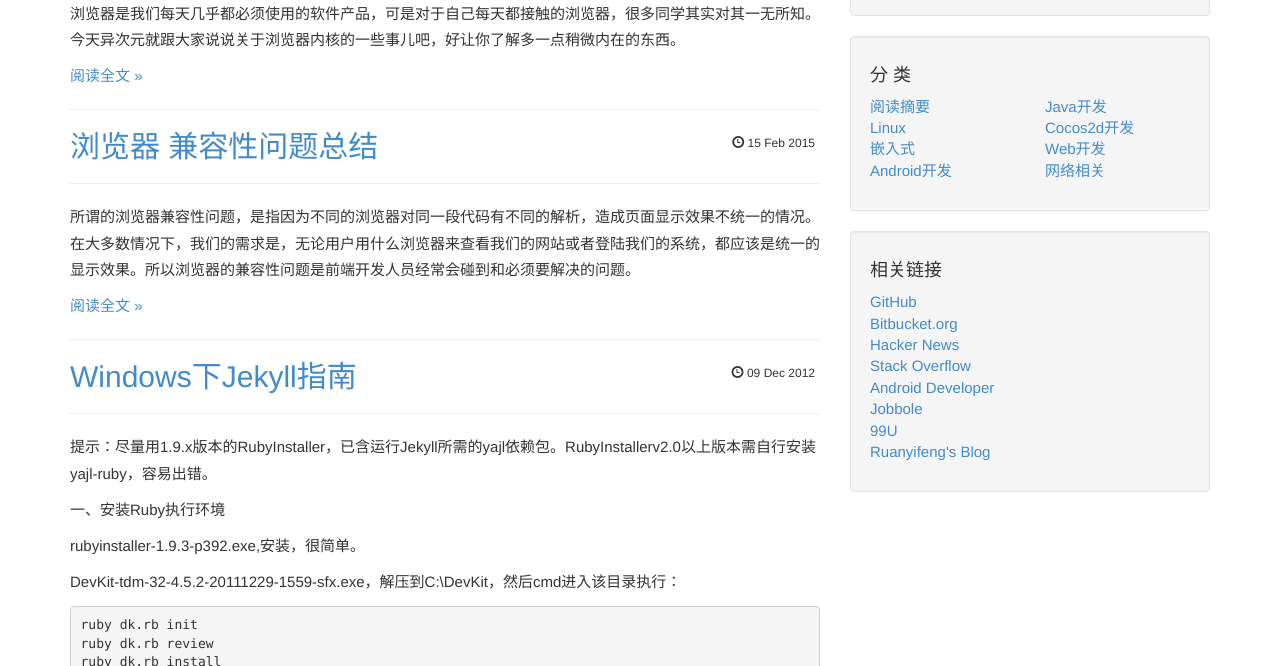
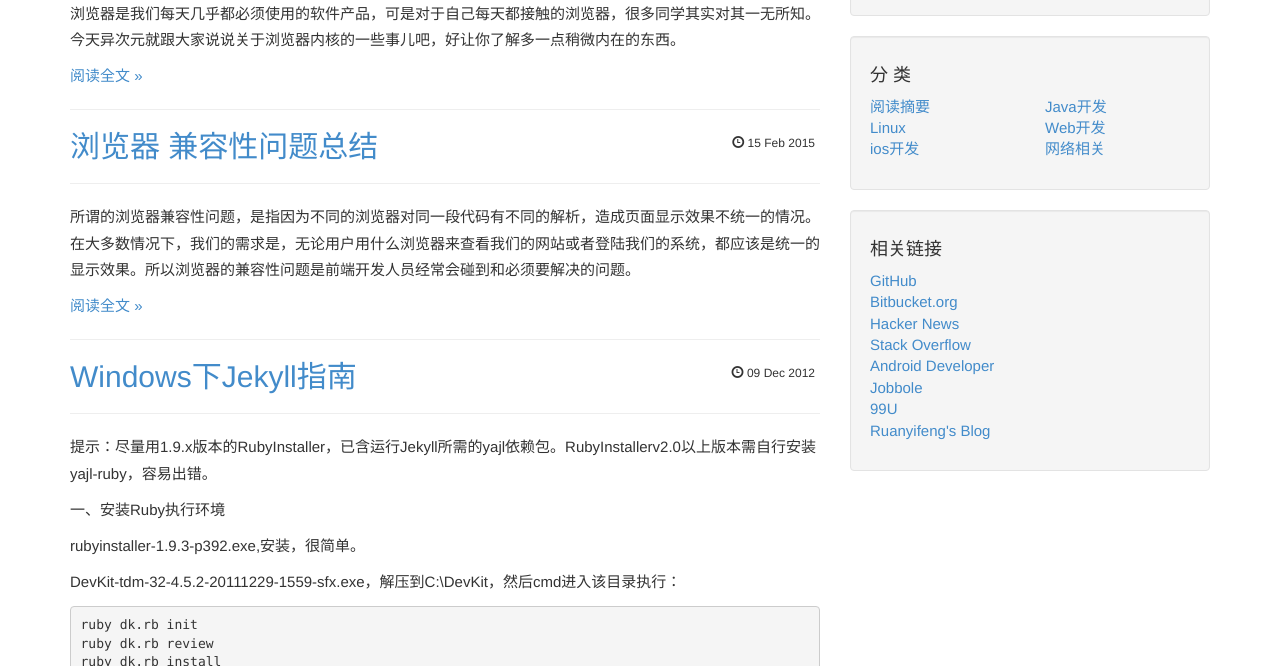
Before and after one commit to smiler158/smiler158.github.io, a Jekyll site: the page built from index.html, in a window 1280 px wide and 900 px high, cut to the strip 234-900 px from the top of the window. Built offline with Jekyll 4.4.1, drawn with Linux system fonts in a browser that asks for light colours; Markdown is read by kramdown in place of the engine named in the settings; the list of posts is cut into pages by our own code; comment, search, counter and statistics services are not loaded.

Commit message:
update category

```diff
--- a/_includes/categories.html
+++ b/_includes/categories.html
@@ -11,13 +11,8 @@
                     </a>
                   </li>
                   <li>
-                    <a href="/categories.html#embedded">
-                      嵌入式
-                    </a>
-                  </li>
-                  <li>
-                    <a href="/categories.html#android">
-                      Android开发
+                    <a href="/categories.html#ios">
+                      ios开发
                     </a>
                   </li>
                 </ul>
@@ -28,11 +23,6 @@
                   <li>
                     <a href="/categories.html#java">
                       Java开发
-                    </a>
-                  </li>
-		  <li>
-                    <a href="/categories.html#cocos2d">
-                      Cocos2d开发
                     </a>
                   </li>
                   <li>
```
